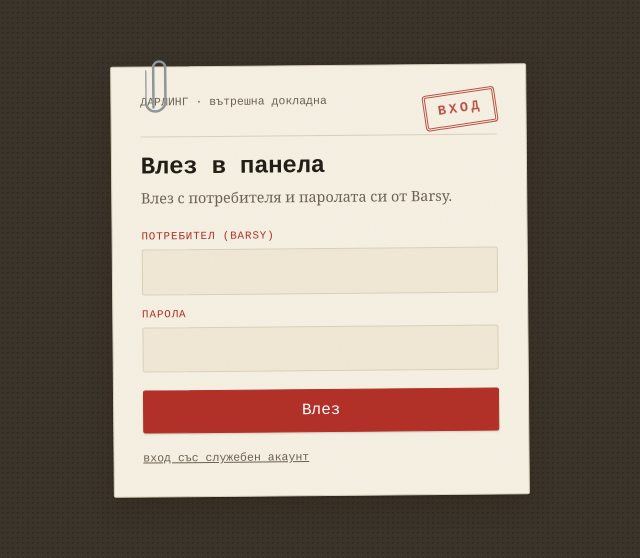
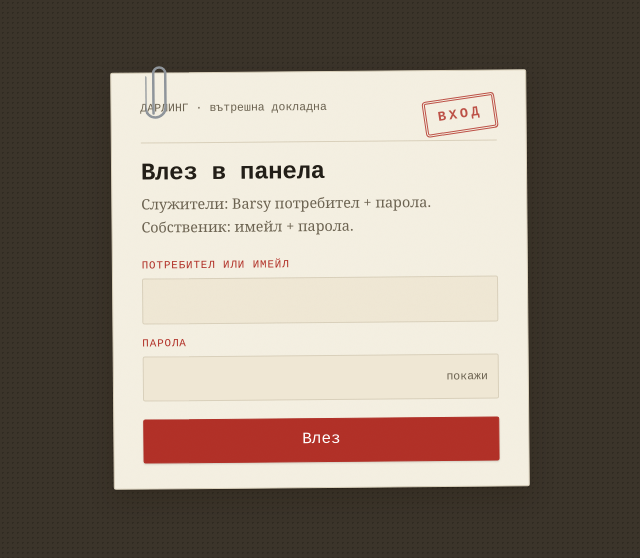
Before and after one commit to krisiliev-dev/darling-admin-panel, a React (Vite) app in the folder frontend/: page / in a window 1280 px wide. Shown: the part 120-678 px from the top of the page, without its empty margins (320-960 px from the left). Built offline with nearby package versions, Linux system fonts and the light colour scheme; no server answers.

Commit message:
Login: unify Barsy/owner into one screen (route by email) + show-password; sticky notes → self-hosted Nunito (cleaner rounded font)

```diff
--- a/frontend/package.json
+++ b/frontend/package.json
@@ -11,6 +11,7 @@
     "test": "vitest run"
   },
   "dependencies": {
+    "@fontsource/nunito": "^5.3.0",
     "@tailwindcss/vite": "^4.3.3",
     "chart.js": "^4.5.1",
     "framer-motion": "^12.42.2",
--- a/frontend/src/index.css
+++ b/frontend/src/index.css
@@ -124,9 +124,10 @@ h1, h2, h3, .display { font-family: var(--type); font-weight: 700; letter-spacin
   transform: rotate(-8deg); opacity: .82; text-transform: uppercase; font-size: .85rem;
 }
 .sticky-note {
-  background: var(--sticky); font-family: var(--hand); color: #2b2607;
-  /* handwriting stays for the desk feel, but bigger + bolder + darker so it actually reads */
-  font-size: 1.04rem; font-weight: 600; letter-spacing: .01em;
+  background: var(--sticky); color: #2b2607;
+  /* Nunito: rounded (keeps the friendly note feel) but typed + clean, so it actually reads */
+  font-family: "Nunito", "Segoe UI", system-ui, sans-serif;
+  font-size: 1rem; font-weight: 600; letter-spacing: 0;
   padding: 1rem 1.1rem .9rem; box-shadow: 2px 4px 8px rgba(0,0,0,.2); line-height: 1.5;
 }
 
--- a/frontend/src/main.tsx
+++ b/frontend/src/main.tsx
@@ -1,6 +1,10 @@
 import { StrictMode } from 'react'
 import { createRoot } from 'react-dom/client'
 import { BrowserRouter } from 'react-router-dom'
+// self-hosted (no Google CDN → GDPR-safe): Nunito, a clean rounded "typed" face for sticky notes
+import '@fontsource/nunito/400.css'
+import '@fontsource/nunito/600.css'
+import '@fontsource/nunito/700.css'
 import './index.css'
 import App from './App.tsx'
 import { AuthProvider } from './lib/auth'
--- a/frontend/src/pages/Login.tsx
+++ b/frontend/src/pages/Login.tsx
@@ -3,32 +3,35 @@ import { motion } from 'framer-motion'
 import { useAuth } from '../lib/auth'
 import { Sheet, Stamp } from '../components/Paper'
 
-// Primary login is via BARSY (username + password verified against Barsy — no local password).
-// The local "служебен" account (email + password) is a break-glass path if Barsy is unreachable;
-// first-run OWNER SETUP creates that emergency account.
+// One unified login. Routing is by the identifier: an EMAIL → the local owner (break-glass)
+// account; anything else → BARSY (staff username + password, verified against Barsy). No mode
+// toggle needed — the owner types an email, staff type their Barsy username. First-run shows the
+// one-time owner-setup form instead.
 export function Login() {
   const { needsSetup, barsyLogin, login, setupOwner } = useAuth()
-  const [mode, setMode] = useState<'barsy' | 'local'>('barsy')
-  const [ident, setIdent] = useState('')   // Barsy username OR local email
+  const [ident, setIdent] = useState('')
   const [password, setPassword] = useState('')
   const [fullName, setFullName] = useState('')
+  const [showPw, setShowPw] = useState(false)
   const [busy, setBusy] = useState(false)
   const [error, setError] = useState('')
-
-  const setup = needsSetup && mode === 'local'
 
   const submit = async (e: React.FormEvent) => {
     e.preventDefault()
     setBusy(true); setError('')
     try {
-      if (setup) await setupOwner(ident, password, fullName)
-      else if (mode === 'barsy') await barsyLogin(ident, password)
-      else await login(ident, password)
+      if (needsSetup) await setupOwner(ident, password, fullName)   // first-run owner (email)
+      else if (ident.includes('@')) await login(ident, password)    // owner / local account (email)
+      else await barsyLogin(ident, password)                        // staff (Barsy username)
     } catch (err) {
       setError(err instanceof Error ? err.message : 'Нещо се обърка.')
     } finally {
       setBusy(false)
     }
+  }
+
+  const labelSpan = {
+    fontSize: '.68rem', color: 'var(--red)', textTransform: 'uppercase' as const, letterSpacing: '.08em',
   }
 
   return (
@@ -38,38 +41,44 @@ export function Login() {
         <Sheet clip="left">
           <div className="font-type" style={{ fontSize: '.72rem', color: 'var(--pencil)', borderBottom: '1px solid var(--line)', paddingBottom: '.5rem', marginBottom: '1rem', display: 'flex', justifyContent: 'space-between' }}>
             <span>ДАРЛИНГ · вътрешна докладна</span>
-            <Stamp>{setup ? 'нов' : 'вход'}</Stamp>
+            <Stamp>{needsSetup ? 'нов' : 'вход'}</Stamp>
           </div>
 
           <h1 style={{ fontSize: '1.5rem', marginBottom: '.3rem' }}>
-            {setup ? 'Създай служебен акаунт' : 'Влез в панела'}
+            {needsSetup ? 'Създай акаунт на собственика' : 'Влез в панела'}
           </h1>
           <p style={{ color: 'var(--pencil)', fontSize: '.9rem', margin: '0 0 1.2rem' }}>
-            {setup
-              ? 'Аварийен акаунт за достъп, ако Barsy е недостъпен. Прави се веднъж.'
-              : mode === 'barsy'
-                ? 'Влез с потребителя и паролата си от Barsy.'
-                : 'Служебен акаунт (имейл и парола).'}
+            {needsSetup
+              ? 'Акаунт на собственика — прави се веднъж. Влизаш с имейл и парола.'
+              : 'Служители: Barsy потребител + парола. Собственик: имейл + парола.'}
           </p>
 
           <form onSubmit={submit} style={{ display: 'grid', gap: '.7rem' }}>
-            {setup && (
+            {needsSetup && (
               <label style={{ display: 'grid', gap: '.25rem' }}>
-                <span className="font-type" style={{ fontSize: '.68rem', color: 'var(--red)', textTransform: 'uppercase', letterSpacing: '.08em' }}>Име</span>
+                <span className="font-type" style={labelSpan}>Име</span>
                 <input className="input-paper" value={fullName} onChange={(e) => setFullName(e.target.value)} placeholder="Собственик" autoComplete="name" />
               </label>
             )}
             <label style={{ display: 'grid', gap: '.25rem' }}>
-              <span className="font-type" style={{ fontSize: '.68rem', color: 'var(--red)', textTransform: 'uppercase', letterSpacing: '.08em' }}>
-                {mode === 'barsy' ? 'Потребител (Barsy)' : 'Имейл'}
-              </span>
-              <input className="input-paper" type={mode === 'barsy' ? 'text' : 'email'} required value={ident}
-                onChange={(e) => setIdent(e.target.value)} autoComplete="username" aria-label="потребител" />
+              <span className="font-type" style={labelSpan}>{needsSetup ? 'Имейл' : 'Потребител или имейл'}</span>
+              <input className="input-paper" type={needsSetup ? 'email' : 'text'} required value={ident}
+                onChange={(e) => setIdent(e.target.value)} autoComplete="username" aria-label="потребител или имейл" />
             </label>
             <label style={{ display: 'grid', gap: '.25rem' }}>
-              <span className="font-type" style={{ fontSize: '.68rem', color: 'var(--red)', textTransform: 'uppercase', letterSpacing: '.08em' }}>Парола</span>
-              <input className="input-paper" type="password" required value={password}
-                onChange={(e) => setPassword(e.target.value)} autoComplete={setup ? 'new-password' : 'current-password'} />
+              <span className="font-type" style={labelSpan}>Парола</span>
+              <div style={{ position: 'relative', display: 'flex' }}>
+                <input className="input-paper" type={showPw ? 'text' : 'password'} required value={password}
+                  onChange={(e) => setPassword(e.target.value)} style={{ width: '100%', paddingRight: '3.6rem' }}
+                  autoComplete={needsSetup ? 'new-password' : 'current-password'} />
+                <button type="button" onClick={() => setShowPw((v) => !v)}
+                  aria-label={showPw ? 'скрий паролата' : 'покажи паролата'}
+                  className="font-type"
+                  style={{ position: 'absolute', right: '.5rem', top: '50%', transform: 'translateY(-50%)',
+                    background: 'none', border: 'none', color: 'var(--pencil)', fontSize: '.72rem', cursor: 'pointer', padding: '.2rem' }}>
+                  {showPw ? 'скрий' : 'покажи'}
+                </button>
+              </div>
             </label>
 
             {error && (
@@ -78,15 +87,9 @@ export function Login() {
             )}
 
             <button className="btn-paper btn-red" type="submit" disabled={busy} style={{ marginTop: '.4rem' }}>
-              {busy ? 'момент…' : setup ? 'Създай и влез' : 'Влез'}
+              {busy ? 'момент…' : needsSetup ? 'Създай и влез' : 'Влез'}
             </button>
           </form>
-
-          <button onClick={() => { setMode(mode === 'barsy' ? 'local' : 'barsy'); setError(''); setIdent(''); setPassword('') }}
-            className="font-type"
-            style={{ marginTop: '.8rem', background: 'none', border: 'none', color: 'var(--pencil)', fontSize: '.72rem', cursor: 'pointer', textDecoration: 'underline' }}>
-            {mode === 'barsy' ? 'вход със служебен акаунт' : '← вход с Barsy'}
-          </button>
         </Sheet>
       </motion.div>
     </div>
```
Also changed, not shown: 1 other file (tests, documents, lock files or other folders).
